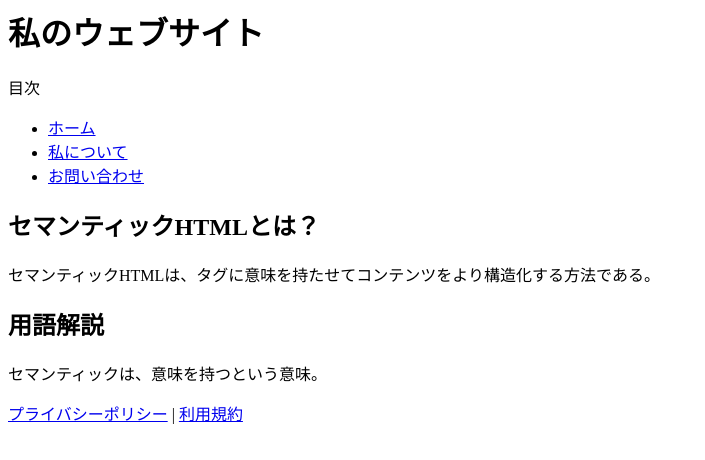
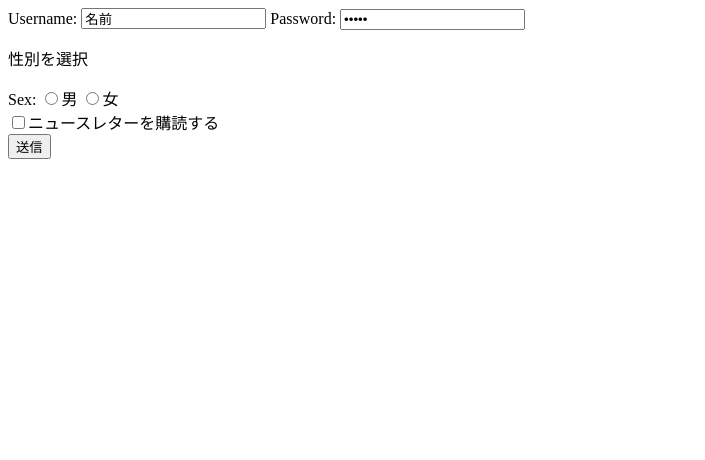
Before and after one commit to pirorintyo/HTML_Test_App, a plain HTML site: page index.html in a window 1280 px wide. Shown: the whole page, without its empty margins (0-705 px from the left). Drawn offline with Linux system fonts and the light colour scheme.

Commit message:
基本的なフォームの作成

```diff
--- a/index.html
+++ b/index.html
@@ -1,40 +1,24 @@
-<!DOCTYPE>
-<html lag="ja">
-	<head>
-		<meta charset="UTF-8">
-		<meta name="viewport" content="width=device-width, initial-scale=1.0">
-		<title>footerタグの使い方</title>
-	</head>
-	<body>
-		<header>
-			<h1>私のウェブサイト</h1>
-			<nav>
-				<p>目次</p>
-				<ul>
-					<li><a href="#home">ホーム</a></li>
-					<li><a href="#about">私について</a></li>
-					<li><a href="#content">お問い合わせ</a></li>
-				</ul>
-			</nav>
-		</header>
-	<main>
-		<article>
-			<h2>セマンティックHTMLとは？</h2>
-			<p>セマンティックHTMLは、タグに意味を持たせてコンテンツをより構造化する方法である。</p>
+<form action="https://example.com" method="POST">
+	<label for="username">Username:</label>
+	<input type="text" id="username" name="username" value="名前" placeholder="名前を入力してください">
 
-			<aside>
-				<h2>用語解説</h2>
-				<p>セマンティックは、意味を持つという意味。</h2>
-			</aside>
-		</article>
+	<label for="password">Password:</label>
+	<input type="password" id="password" name="password" value="パスワード" placehoder="パスワードを入力">
 
+	<p>性別を選択</P>
+	<label for="sex">Sex:</label>
+	<input type="radio" id="sex" name="sex" value="男" required>男
+	</label>
 
-	</main>
+	<label>
+	<input type="radio" name="sex" value="女" required>女
+	</label>
+	<br>
 
-	<!--ページ全体のフッター -->
-	<footer>
-		<p><a href="privacy.html">プライバシーポリシー</a> | <a href="terms.html">利用規約</a><p>
-	</footer>
+	<label>
+		<input type="checkbox" name="subscribe" value="yes">ニュースレターを購読する
+	<label>
+	<br>
 
-	</body>
-</html>
+	<input type="submit" value="送信">
+</form>
```
